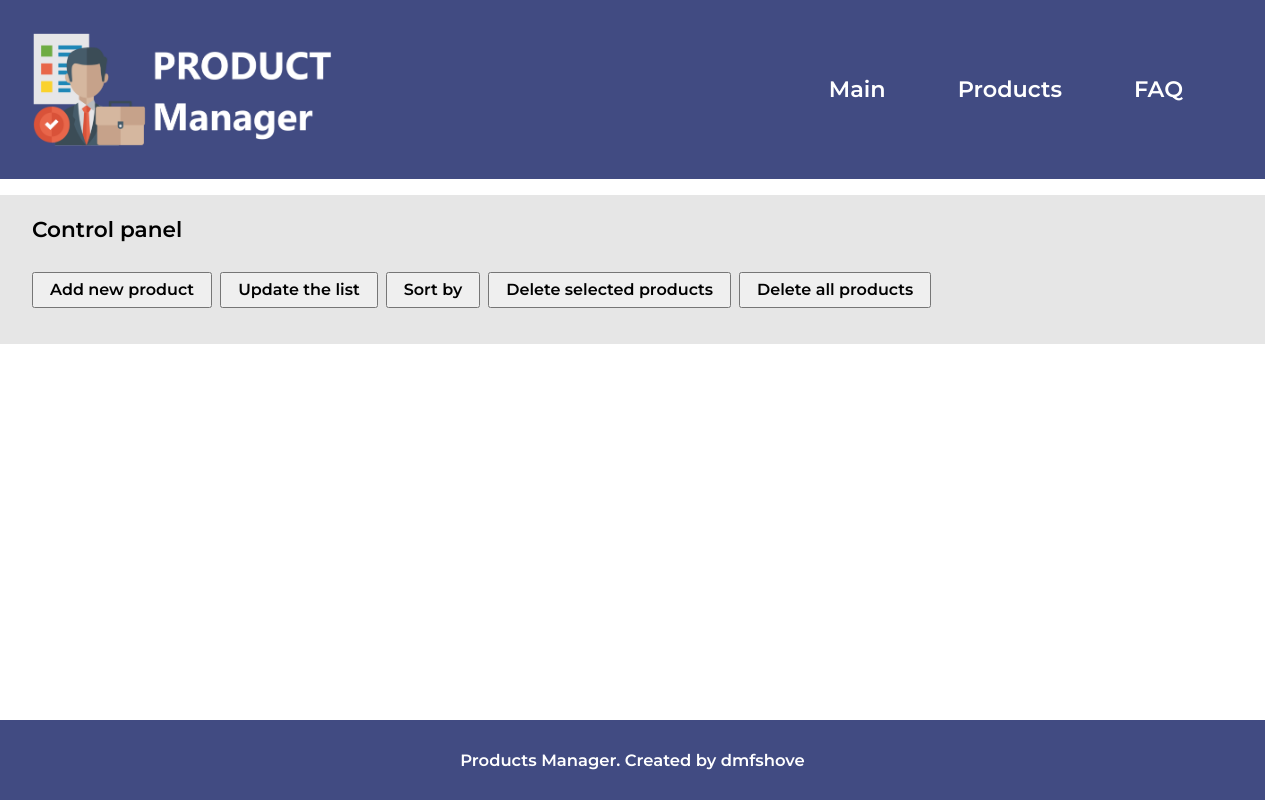
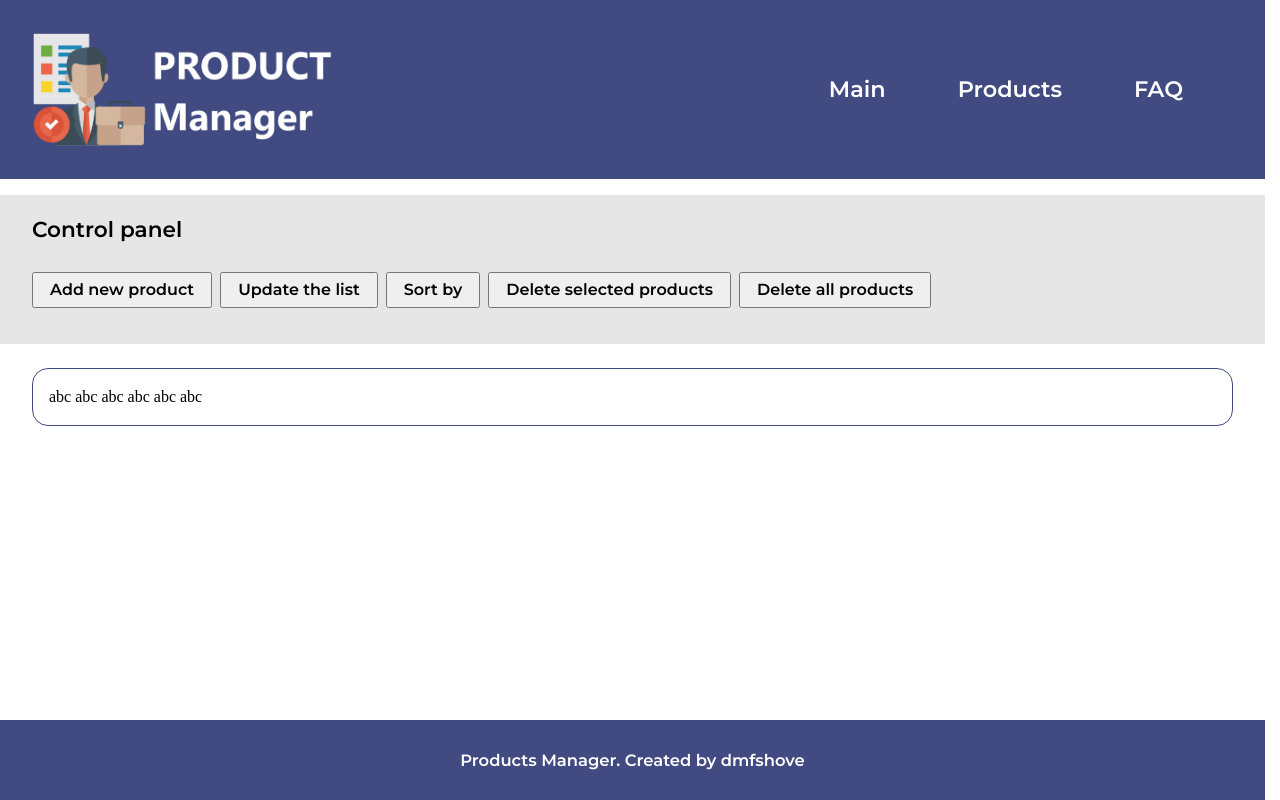
Before and after one commit to RusikHunter/Products-Manager, a React (Vite) app: page /products in a window 1280 px wide. Built offline with nearby package versions, Linux system fonts and the light colour scheme.

Commit message:
styles(products/products list): write styles

```diff
--- a/src/components/ControlPanel/ControlPanel.module.scss
+++ b/src/components/ControlPanel/ControlPanel.module.scss
@@ -1,7 +1,7 @@
 @use "@/styles/index" as *;
 
 .control_panel_content {
-    padding-top: 16px;
+    padding-block: 16px 8px;
 }
 
 .container {
--- a/src/components/ProductsList/ProductsList.module.scss
+++ b/src/components/ProductsList/ProductsList.module.scss
@@ -0,0 +1,15 @@
+.products_list_content {
+    padding-block: 16px 8px;
+}
+
+.column {
+    width: 100%;
+}
+
+.list {
+    display: block;
+    width: 100%;
+    border: var(--border-default);
+    border-radius: var(--border-radius-default);
+    padding: 16px;
+}
--- a/src/components/ProductsList/ProductsList.tsx
+++ b/src/components/ProductsList/ProductsList.tsx
@@ -6,7 +6,14 @@ function ProductsList() {
             <div className={`${styles.container} container`}>
                 <div className={`${styles.row} row`}>
                     <div className={`${styles.column} column`}>
-
+                        <ul className={styles.list}>
+                            abc
+                            abc
+                            abc
+                            abc
+                            abc
+                            abc
+                        </ul>
                     </div>
                 </div>
             </div>
--- a/src/styles/_variables.scss
+++ b/src/styles/_variables.scss
@@ -12,7 +12,7 @@
 
     // Borders
 
-    --border-default: 1px solid var(--color-blue-light);
+    --border-default: 1px solid var(--color-blue);
     --border-radius-default: 16px;
 
     // Fonts
```
